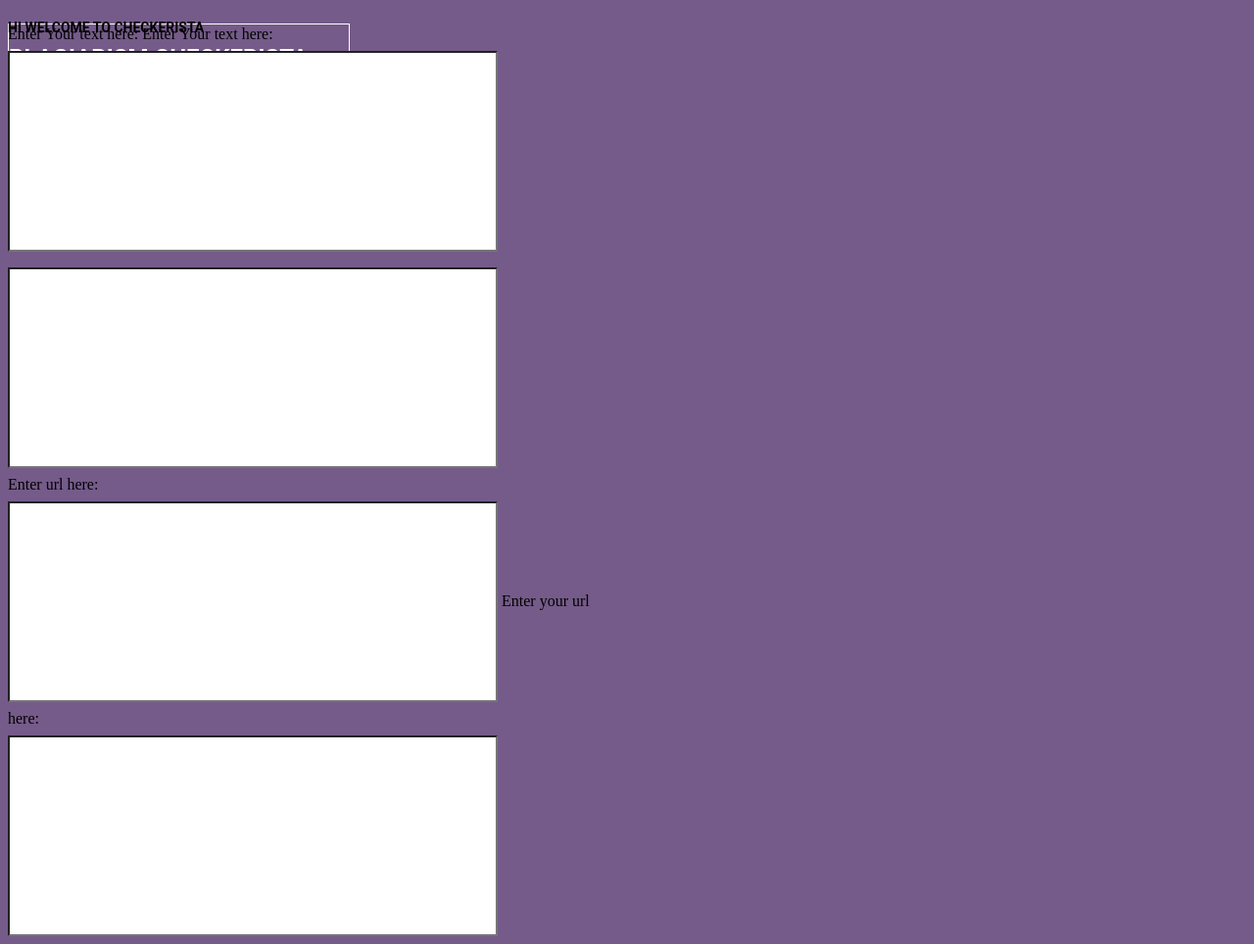
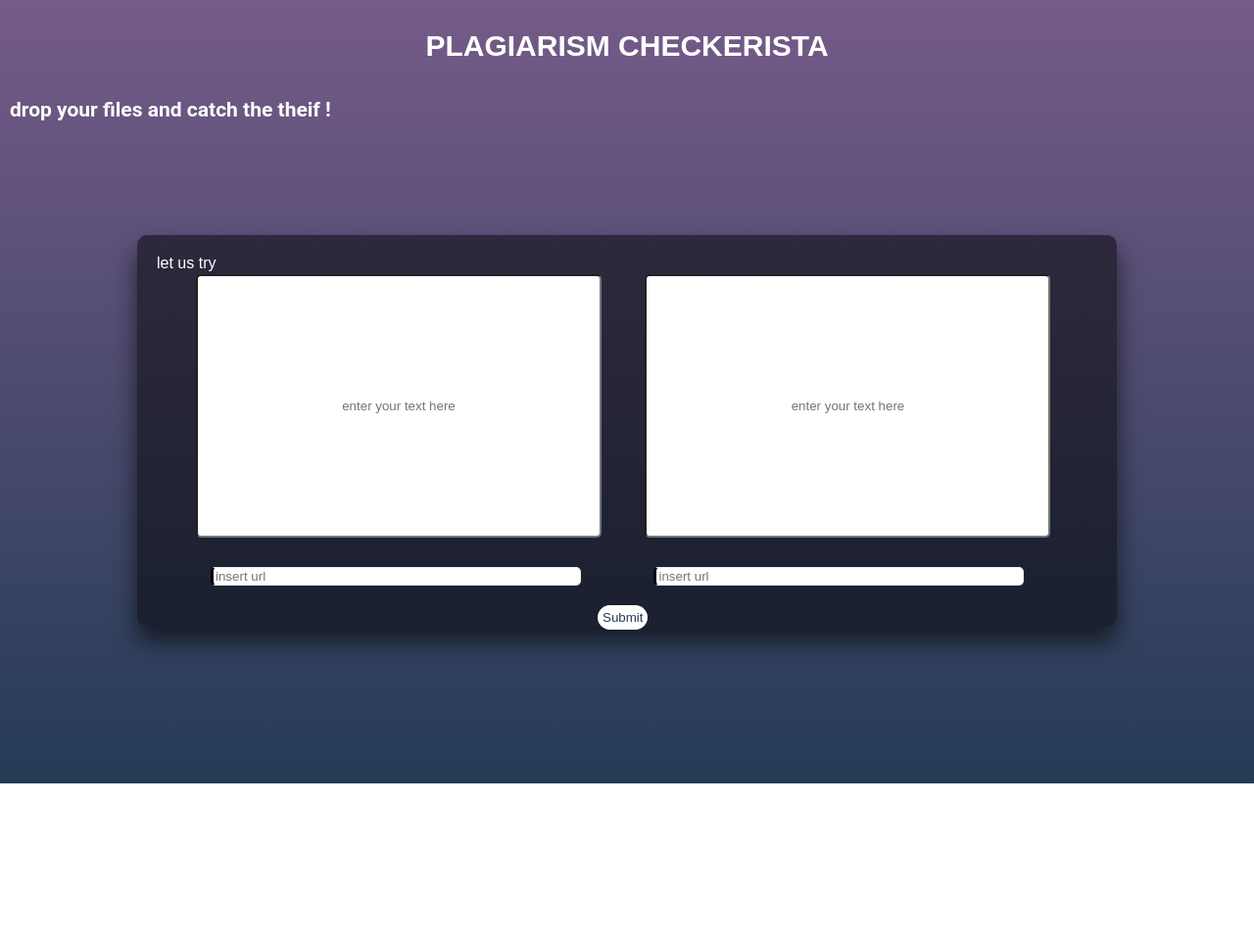
Before and after one commit to LybaFatimaNasir/Plagiarism-Checkrista, a Django app: page /tool/ in a window 1280 px wide. Shown: the whole page at 98% size. After the commit the page ends 800 px from the top, so only its background shows below. Run offline with Django 3.2, Linux system fonts and the light colour scheme.

Commit message:
"updation"

```diff
--- a/checkerista/checker/static/css/main.css
+++ b/checkerista/checker/static/css/main.css
@@ -1,34 +1,40 @@
-body {
+html {
+    height: 100%;
+  }
+  body {
+    margin:0;
+    padding:0;
+    font-family: sans-serif;
+    background: linear-gradient(#755B89, #243b55);
+  }
+
+
+
+/*body {
     position: absolute;
 width: 604px;
 height: 521px;
 
 background: #755B89;
+}*/
+
+
+.header {
+
+    padding: 10px;
+    text-align: center;
+    background:transparent;
+    color: white;
+    font-size: 15px;
 }
-h1 {
-    position: absolute;
-    width: 347px;
-    height: 68px;
 
-    font-family: Roboto;
-    font-style: normal;
-    font-weight: bold;
-    font-size: 24px;
-    line-height: 28px;
-    display: flex;
-    align-items: center;
-    text-align: center;
-
-    color: #FFFFFF;
-
-    border: 1px solid #FFFFFF;
-}
-h2
+.header2
 {
     position: absolute;
     width: 491px;
     height: 16px;
-
+    color: white;
+    padding:10px;
     font-family: Roboto;
     font-style: normal;
     font-weight: bold;
@@ -43,13 +49,11 @@ position: absolute;
 width: 86px;
 height: 13px;
 
-    font-family: Roboto, sans-serif;
+font-family: Roboto, sans-serif;
 font-style: italic;
 font-weight: 300;
 font-size: 11px;
 line-height: 13px;
-/* identical to box height */
-
 display: flex;
 align-items: center;
 
@@ -57,14 +61,260 @@ color: #000000;
 
 }
 
-input{
+.box input[type=text] {
+
     position: relative;
-width: 500px;
-height: 205px;
-padding: 100px 20px;
-margin: 8px 0;
-box-sizing: border-box;
-text-align: center;
+    padding: 30px;
+    width: 350px;
+    height: 205px;
+    border-radius: 5px;
+    text-align: center;
+    align-items: center;
+    margin-right:20px;
+    margin-left:20px;
+    display: inline-block;
+    background: linear-gradient(
+    180deg, #FFFFFF 0%, rgba(255, 255, 255, 0) 100%),
+    linear-gradient(180deg, #FFFFFF 0%, rgba(255, 255, 255, 0) 100%),
+    linear-gradient(180deg, #FFFFFF 0%, rgba(255, 255, 255, 0) 100%),
+    #FFFFFF;
 
-background: #FFFFFF;
 }
+
+.box input[type=url]
+{
+    margin-right:35px;
+    margin-left:35px;
+    margin-top:30px;
+    /*: 0 .25rem;*/
+  min-width: 370px;
+  border: 1px solid #eee;
+  border-left: 3px solid;
+  border-radius: 5px;
+  transition: border-color .5s ease-out;
+
+}
+
+
+input[type = submit] {
+    background-color: #FFFFFF;;
+    border: none;
+    text-decoration: none;
+    color:  #243b55;
+    padding: 5px 5px;
+    margin-top:20px;
+    margin-right:430px;
+    margin-left:430px;
+    border-radius: 30px;
+    cursor: pointer;
+ }
+.box .one label {
+    position: absolute;
+    top:0;
+    left: 0;
+    padding: 20px;
+    font-size: 16px;
+    color: #fff;
+    pointer-events: none;
+    transition: .5s;
+  }
+
+
+.box {
+    position: absolute;
+    top: 55%;
+    left: 50%;
+    width: 1000px;
+    height:400px;
+    padding: 40px;
+    transform: translate(-50%, -50%);
+    background: rgba(0,0,0,.5);
+    box-sizing: border-box;
+    box-shadow: 0 15px 25px rgba(0,0,0,.6);
+    border-radius: 10px;
+  }
+
+
+.box form a {
+  position: relative;
+  display: inline-block;
+  padding: 10px 20px;
+  color: #03e9f4;
+  font-size: 16px;
+  text-decoration: none;
+  text-transform: uppercase;
+  overflow: hidden;
+  transition: .5s;
+  margin-top: 40px;
+  letter-spacing: 4px
+}
+
+
+
+ /* .login-box {
+    position: absolute;
+    top: 50%;
+    left: 50%;
+    width: 1000px;
+    padding: 40px;
+    transform: translate(-50%, -50%);
+    background: rgba(0,0,0,.5);
+    box-sizing: border-box;
+    box-shadow: 0 15px 25px rgba(0,0,0,.6);
+    border-radius: 10px;
+  }
+
+     h1 {
+    margin: 0 0 30px;
+    padding: 0;
+    color: #fff;
+    text-align: center;
+  }
+  .login-box h2 {
+    margin: 0 0 30px;
+    padding: 0;
+    color: #fff;
+    text-align: center;
+  }
+
+
+  .login-box .user-box {
+    position: relative;
+  }
+
+  .login-box .user-box input {
+    width: 100%;
+    padding: 10px 0;
+    font-size: 16px;
+    color: #fff;
+    margin-bottom: 30px;
+    border: none;
+    border-bottom: 1px solid #fff;
+    outline: none;
+    background: transparent;
+  }
+  .login-box .user-box label {
+    position: absolute;
+    top:0;
+    left: 0;
+    padding: 10px 0;
+    font-size: 16px;
+    color: #fff;
+    pointer-events: none;
+    transition: .5s;
+  }
+
+  .login-box .user-box input:focus ~ label,
+  .login-box .user-box input:valid ~ label {
+    top: -20px;
+    left: 0;
+    color: #03e9f4;
+    font-size: 12px;
+  }
+
+  .login-box form a {
+    position: relative;
+    display: inline-block;
+    padding: 10px 20px;
+    color: #03e9f4;
+    font-size: 16px;
+    text-decoration: none;
+    text-transform: uppercase;
+    overflow: hidden;
+    transition: .5s;
+    margin-top: 40px;
+    letter-spacing: 4px
+  }
+
+  .login-box a:hover {
+    background: #03e9f4;
+    color: #fff;
+    border-radius: 5px;
+    box-shadow: 0 0 5px #03e9f4,
+                0 0 25px #03e9f4,
+                0 0 50px #03e9f4,
+                0 0 100px #03e9f4;
+  }
+
+  .login-box a span {
+    position: absolute;
+    display: block;
+  }
+
+  .login-box a span:nth-child(1) {
+    top: 0;
+    left: -100%;
+    width: 100%;
+    height: 2px;
+    background: linear-gradient(90deg, transparent, #03e9f4);
+    animation: btn-anim1 1s linear infinite;
+  }
+
+  @keyframes btn-anim1 {
+    0% {
+      left: -100%;
+    }
+    50%,100% {
+      left: 100%;
+    }
+  }
+
+  .login-box a span:nth-child(2) {
+    top: -100%;
+    right: 0;
+    width: 2px;
+    height: 100%;
+    background: linear-gradient(180deg, transparent, #03e9f4);
+    animation: btn-anim2 1s linear infinite;
+    animation-delay: .25s
+  }
+
+  @keyframes btn-anim2 {
+    0% {
+      top: -100%;
+    }
+    50%,100% {
+      top: 100%;
+    }
+  }
+
+  .login-box a span:nth-child(3) {
+    bottom: 0;
+    right: -100%;
+    width: 100%;
+    height: 2px;
+    background: linear-gradient(270deg, transparent, #03e9f4);
+    animation: btn-anim3 1s linear infinite;
+    animation-delay: .5s
+  }
+
+  @keyframes btn-anim3 {
+    0% {
+      right: -100%;
+    }
+    50%,100% {
+      right: 100%;
+    }
+  }
+
+  .login-box a span:nth-child(4) {
+    bottom: -100%;
+    left: 0;
+    width: 2px;
+    height: 100%;
+    background: linear-gradient(360deg, transparent, #03e9f4);
+    animation: btn-anim4 1s linear infinite;
+    animation-delay: .75s
+  }
+
+  @keyframes btn-anim4 {
+    0% {
+      bottom: -100%;
+    }
+    50%,100% {
+      bottom: 100%;
+    }
+  }
+
+
+  */
--- a/checkerista/checker/templates/tool.html
+++ b/checkerista/checker/templates/tool.html
@@ -6,21 +6,37 @@
     <title> PLAGIARISM CHECKRISTA</title>
 </head>
 <body>
-<h1>  PLAGIARISM CHECKERISTA </h1>
-<h2> HI WELCOME TO CHECKERISTA </h2><br>
+
+<div class="header">
+  <h1>  PLAGIARISM CHECKERISTA </h1>
+</div>
+
+<div class="header2">
+<h2> drop your files and catch the theif ! </h2><br>
+</div>
 
 
-<form>
-    Enter Your text here:
-    Enter Your text here:<br>
-    <input type="text" name =" texthere ">
+<form action="/addtext/" method="post"> {% csrf_token %}
 
-    <input type ="text" name = "texthere2"><br>
-     Enter url here:<br>
-    <input type="text"name="url1">
-    Enter your url here:<br>
-    <input type="text"name="url2"><br>
 
+  <div class="box">
+
+ <div class="one">
+    <input type="text" placeholder="enter your text here" name =" Content"/>
+    <label> let us try</label>
+
+    <input type ="text"  placeholder="enter your text here" name = "Cotent"/><br>
+
+
+   </div>
+
+
+
+    <input type="url"  placeholder="insert url" name="Content"/>
+
+    <input type="url"  placeholder="insert url" name="Content"/><br>
+  <input type="submit" name="ADD"/>
+   </div>
 
 
        <!-- action="/addtext/" method="post"> {% csrf_token %}
```
